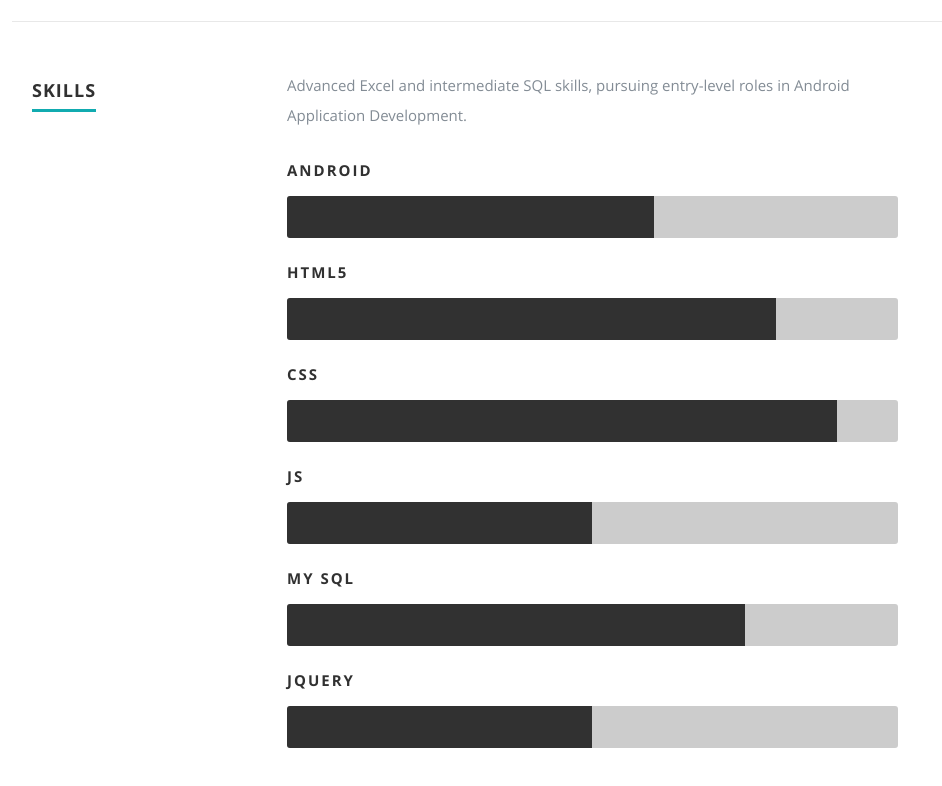
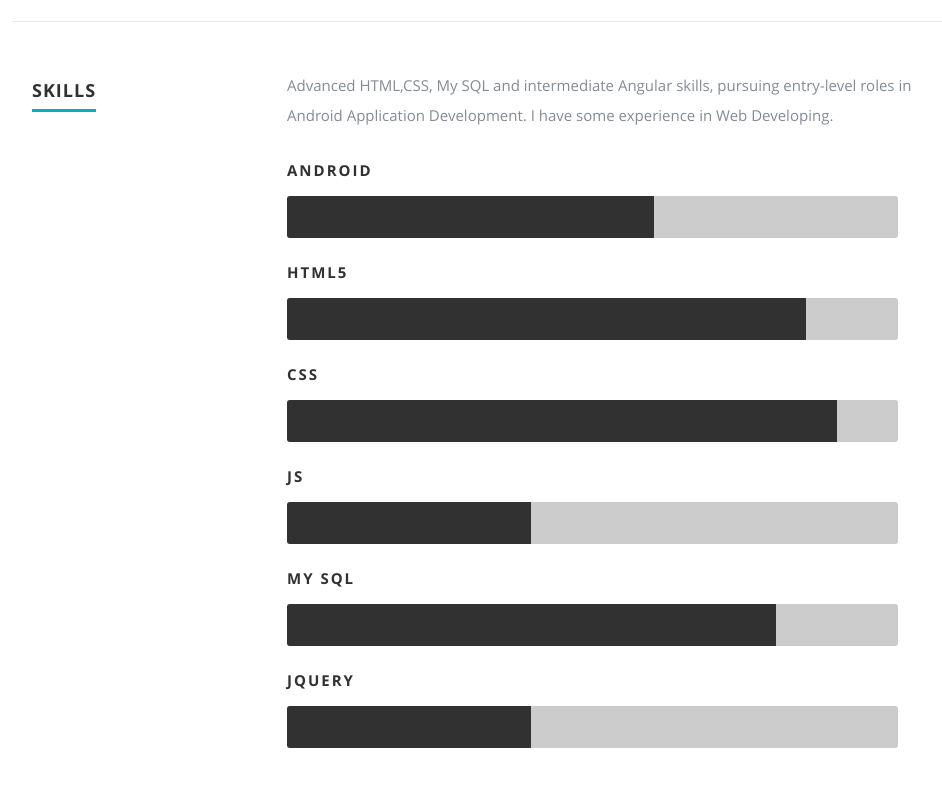
Before and after one commit to saikat-dan/saikat, a plain HTML site: page index.html in a window 1280 px wide. Shown: the part 2044-2830 px from the top of the page, without its empty margins (118-1060 px from the left). Drawn offline with Linux system fonts and the light colour scheme.

Commit message:
six commit

```diff
--- a/css/layout.css
+++ b/css/layout.css
@@ -331,12 +331,12 @@ ul#nav li.current a { color: #F06000; }
   	-webkit-animation: android 2s ease;
 }
 .mysql {
-  	width: 75%;
+  	width: 80%;
   	-moz-animation: mysql 2s ease;
   	-webkit-animation: mysql 2s ease;
 }
 .javascript {
-  	width: 50%;
+  	width: 40%;
   	-moz-animation: javascript 2s ease;
   	-webkit-animation: javascript 2s ease;
 }
@@ -346,12 +346,12 @@ ul#nav li.current a { color: #F06000; }
   	-webkit-animation: css 2s ease;
 }
 .html5 {
-  	width: 80%;
+  	width: 85%;
   	-moz-animation: html5 2s ease;
   	-webkit-animation: html5 2s ease;
 }
 .jquery {
-  	width: 50%;
+  	width: 40%;
   	-moz-animation: jquery 2s ease;
   	-webkit-animation: jquery 2s ease;
 }
--- a/index.html
+++ b/index.html
@@ -229,7 +229,7 @@
 
          <div class="nine columns main-col">
 
-            <p> Advanced Excel and intermediate SQL skills, pursuing entry-level roles in Android Application Development.
+            <p> Advanced HTML,CSS, My SQL and intermediate Angular skills, pursuing entry-level roles in Android Application Development. I have some experience in Web Developing.
             </p>
 
 				<div class="bars">
```
